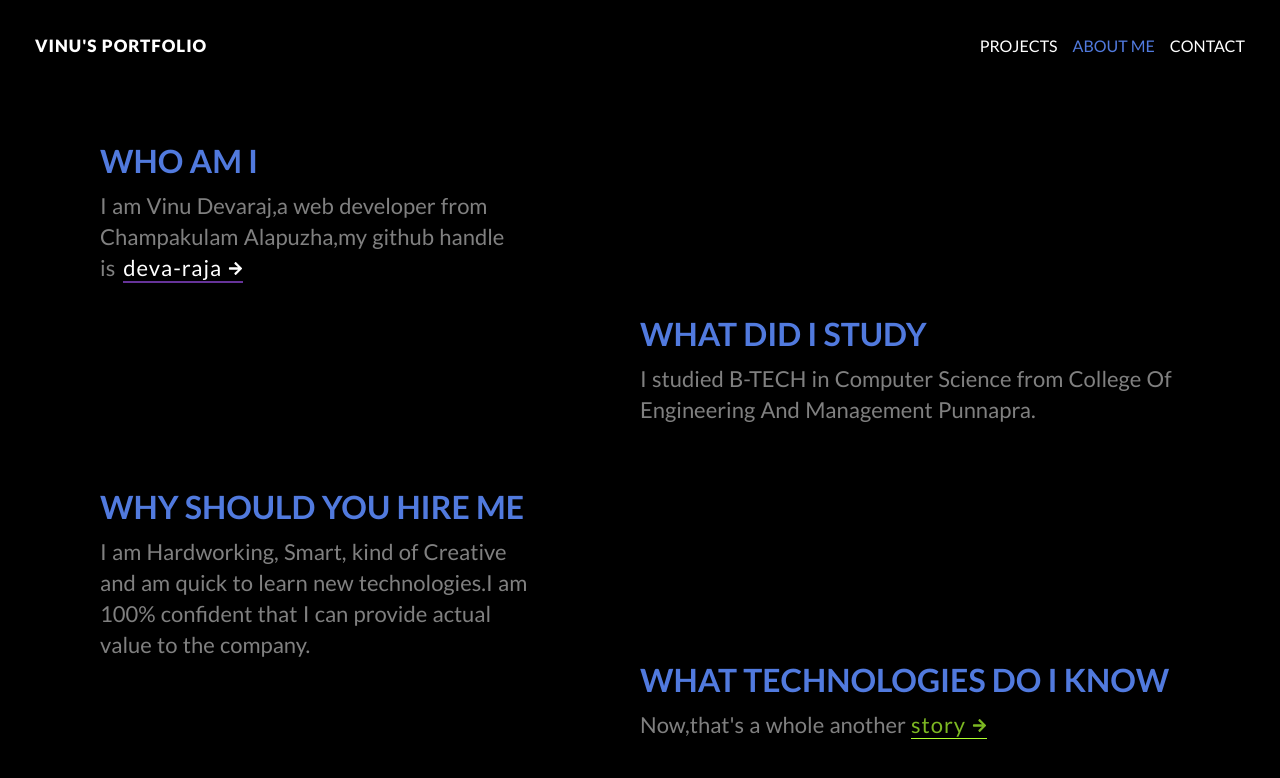
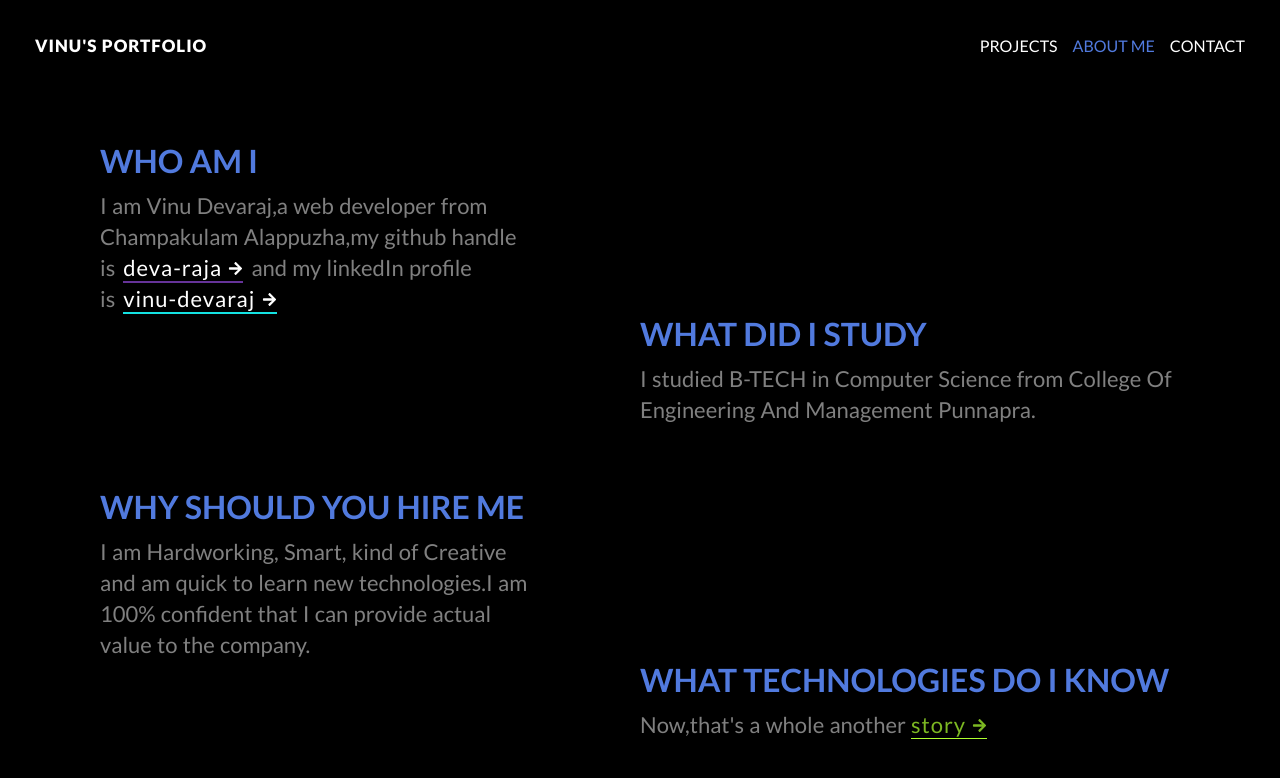
Before and after one commit to deva-raja/portfolio, a React (Create React App) app: page /about in a window 1280 px wide. Shown: the top 778 px of the page. Built offline with nearby package versions, Linux system fonts and the light colour scheme.

Commit message:
add linkedin profile

```diff
--- a/src/components/AboutPageBodyComponent.js
+++ b/src/components/AboutPageBodyComponent.js
@@ -27,7 +27,7 @@ function AboutPageBodyComponent({ setPage }) {
         <div className='about-who'>
           <animated.h2 style={anim1}>who am i</animated.h2>
           <p>
-            I am Vinu Devaraj,a web developer from Champakulam Alapuzha,my github handle is
+            I am Vinu Devaraj,a web developer from Champakulam Alappuzha,my github handle is
             <a
               className='github'
               target='_blank'
@@ -35,6 +35,15 @@ function AboutPageBodyComponent({ setPage }) {
               href='https://github.com/deva-raja/'
             >
               deva-raja <FaArrowRight className='about-icons' />
+            </a>
+              and my linkedIn profile is
+            <a
+              className='linkedIn'
+              target='_blank'
+              rel='noreferrer'
+              href='https://www.linkedin.com/in/vinu-devaraj/'
+            >
+              vinu-devaraj <FaArrowRight className='about-icons' />
             </a>
           </p>
         </div>
--- a/src/css/style.css
+++ b/src/css/style.css
@@ -717,6 +717,7 @@ html {
 .about-page .about-story-container .github {
   border-bottom: 2px solid rebeccapurple;
   margin-left: 8px;
+  margin-right: 8px;
   letter-spacing: 1px;
   -webkit-transition: all 0.2s;
   transition: all 0.2s;
@@ -725,6 +726,19 @@ html {
 
 .about-page .about-story-container .github:hover {
   color: rebeccapurple;
+}
+
+.about-page .about-story-container .linkedIn {
+  border-bottom: 2px solid #14e2e2;
+  margin-left: 8px;
+  letter-spacing: 1px;
+  -webkit-transition: all 0.2s;
+  transition: all 0.2s;
+  color: white;
+}
+
+.about-page .about-story-container .linkedIn:hover {
+  color: #14e0e0;
 }
 
 .about-page .about-story-container .projects {
@@ -757,6 +771,12 @@ html {
         grid-template-rows: repeat(4, 1fr);
     height: 70%;
     padding-top: 5px;
+  }
+}
+
+@media only screen and (max-height: 630px) {
+  .about-page .about-story-container .about-story-wrapper {
+    overflow-y: scroll;
   }
 }
 
--- a/src/sass/_aboutPage.scss
+++ b/src/sass/_aboutPage.scss
@@ -60,11 +60,22 @@
     .github {
       border-bottom: 2px solid rebeccapurple;
       margin-left: 8px;
+      margin-right: 8px;
       letter-spacing: 1px;
       transition: all 0.2s;
       color: white;
       &:hover {
         color: rebeccapurple;
+      }
+    }
+    .linkedIn {
+      border-bottom: 2px solid rgb(20, 226, 226);
+      margin-left: 8px;
+      letter-spacing: 1px;
+      transition: all 0.2s;
+      color: white;
+      &:hover {
+        color: rgb(20, 224, 224);
       }
     }
 
@@ -95,6 +106,13 @@
         height: 70%;
         padding-top: 5px;
         // overflow-y: scroll;
+      }
+    }
+  }
+  @media only screen and (max-height: 630px) {
+    .about-story-container {
+      .about-story-wrapper {
+        overflow-y: scroll;
       }
     }
   }
```
Also changed, not shown: 1 other file (tests, documents, lock files or other folders).
